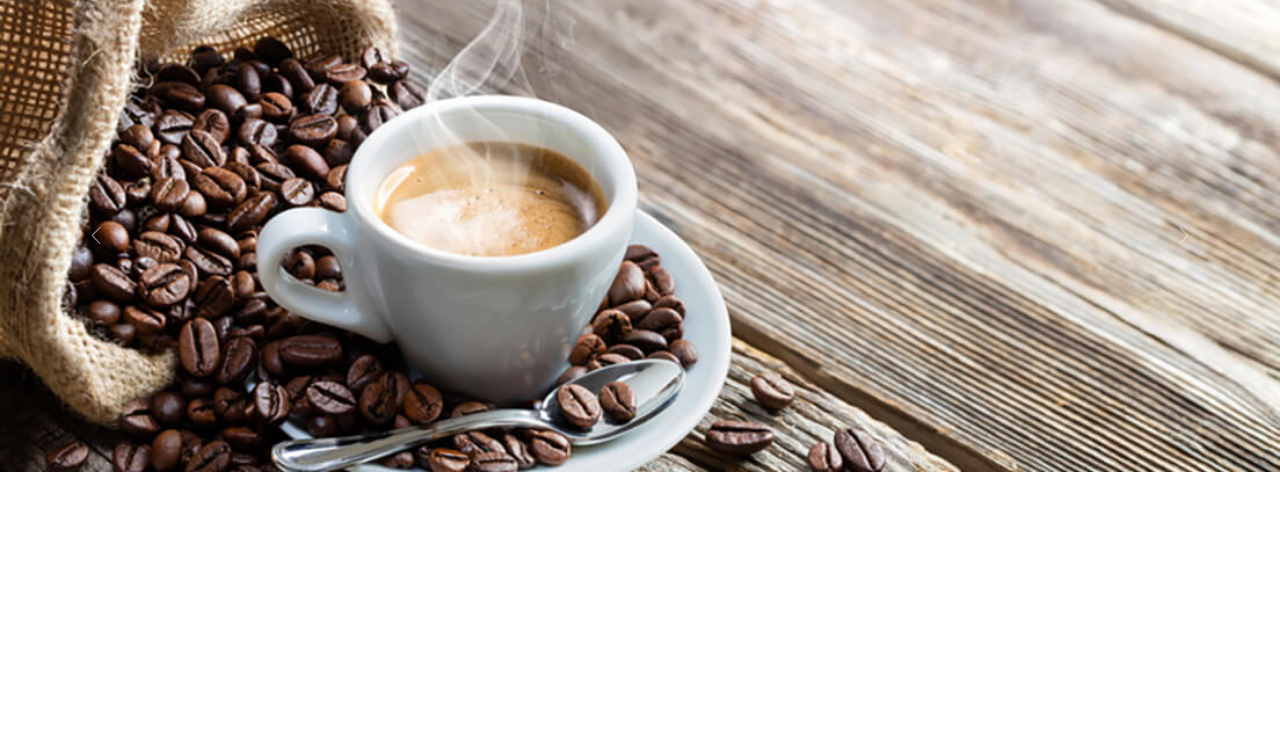
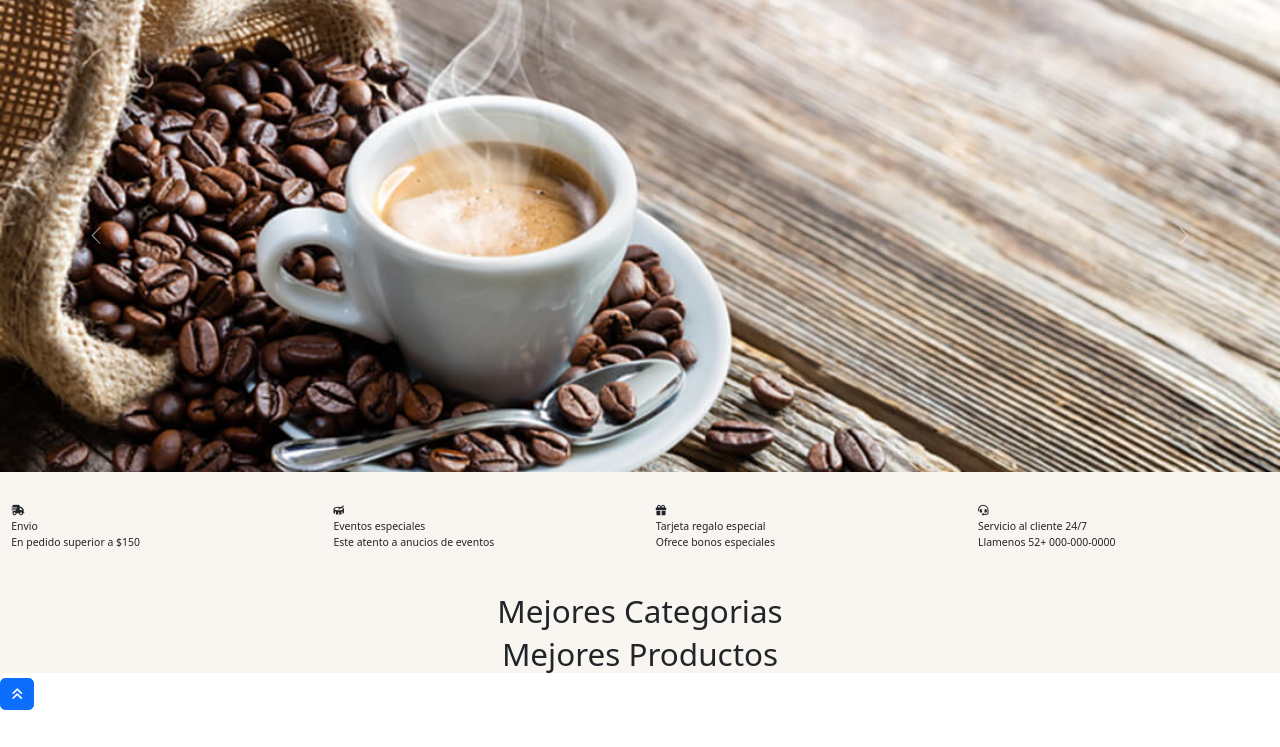
Before and after one commit to JuanGmz/Integradora, a PHP site: page / in a window 1280 px wide. Shown: the part 53-800 px from the top of the page. Run offline with PHP 8.4, Linux system fonts and the light colour scheme; some libraries are stand-ins or nearby versions.

Commit message:
Contenido carga/conaniner

```diff
--- a/css/index.css
+++ b/css/index.css
@@ -8,7 +8,7 @@
 }
 
 
-html{
+html {
     font-size: 65.5%;
     font-family: 'Poppins', sans-serif;
 
@@ -20,8 +20,101 @@ html{
     padding: 0;
     box-sizing: border-box;
 }
+/*----------------CARGA------*/
+.hidden {
+    overflow: hidden;
+}
 
+.centrado {
+    height: 100vh;
+    background-color: var(--primary-color);
+    display: flex;
+    justify-content: center;
+    align-items: center;
+}
 
+.lds-ripple,
+.lds-ripple div {
+    box-sizing: border-box;
+}
+
+.lds-ripple {
+    display: inline-block;
+    position: relative;
+    width: 80px;
+    height: 80px;
+}
+
+.lds-ripple div {
+    position: absolute;
+    border: 4px solid currentColor;
+    opacity: 1;
+    border-radius: 50%;
+    animation: lds-ripple 1s cubic-bezier(0, 0.2, 0.8, 1) infinite;
+}
+
+.lds-ripple div:nth-child(2) {
+  animation-delay: -0.5s;
+}
+@keyframes lds-ripple {
+  0% {
+    top: 36px;
+    left: 36px;
+    width: 8px;
+    height: 8px;
+    opacity: 0;
+  }
+  4.9% {
+    top: 36px;
+    left: 36px;
+    width: 8px;
+    height: 8px;
+    opacity: 0;
+  }
+  5% {
+    top: 36px;
+    left: 36px;
+    width: 8px;
+    height: 8px;
+    opacity: 1;
+  }
+  100% {
+    top: 0;
+    left: 0;
+    width: 80px;
+    height: 80px;
+    opacity: 0;
+  }
+}
+
+/*--------------------*/
+/*Utilidades*/
+.conteiner {
+    max-width: 120rem;
+    margin: 0 auto;
+}
+
+.heading-1 {
+    text-align: center;
+    font-weight: 500;
+    font-size: 3rem;
+}
+/*----------------*/
+/*Main content*/
+
+.main-content {
+    background-color: var(--background-color);
+}
+/*------------*/
+/*Feature*/
+.container-features {
+    display: grid;
+    grid-template-columns: repeat(4, 1fr);
+    gap: 3rem;
+    padding: 3rem 0;
+
+}
+/*-------------*/
 .conteiner-navbar {
     background-color: var(--primary-color);
 }
--- a/index.html
+++ b/index.html
@@ -7,9 +7,21 @@
     <title>Document</title>
     <link rel="stylesheet" href="./node_modules/bootstrap/dist/css/bootstrap.min.css">
     <link rel="stylesheet" href="./css/index.css">
+
+
 </head>
 
-<body>
+<body class="hidden">
+    <!--====== Carga ===inicio====-->
+    <div class="centrado" id="onload">
+        <div class="lds-ripple">
+            <div></div>
+            <div></div>
+        </div>
+    </div>
+
+
+
     <nav class="navbar navbar-expand-lg bg-body-tertiary">
         <div class="container-fluid">
             <a class="navbar-brand" href="#">Logo</a>
@@ -33,7 +45,7 @@
             </div>
         </div>
     </nav>
-
+    <!--================== Carusel ====================================-->
     <div id="carouselExampleRide" class="carousel slide" data-bs-ride="true">
         <div class="carousel-inner">
             <div class="carousel-item active">
@@ -55,7 +67,86 @@
             <span class="visually-hidden">Next</span>
         </button>
     </div>
+
+    <main class="main-content">
+
+        <!--================== Container de seleccion =====================-->
+        <section class="conteiner container-features">
+            <div class="card-feature">
+                <i class="fa-solid fa-truck-fast"></i>
+                <div class="facture-content">
+                    <span>Envio</span>
+                    <p>En pedido superior a $150</p>
+                </div>
+            </div>
+            <div class="card-feature">
+                <i class="fa-solid fa-drum"></i>
+                <div class="facture-content">
+                    <span>Eventos especiales</span>
+                    <p>Este atento a anucios de eventos</p>
+                </div>
+            </div>
+            <div class="card-feature">
+                <i class="fa-solid fa-gift"></i>
+                <div class="facture-content">
+                    <span>Tarjeta regalo especial</span>
+                    <p>Ofrece bonos especiales</p>
+                </div>
+            </div>
+
+            <div class="card-feature">
+                <i class="fa-solid fa-headset"></i>
+                <div class="facture-content">
+                    <span>Servicio al cliente 24/7</span>
+                    <p>Llamenos 52+ 000-000-0000</p>
+                </div>
+            </div>
+        </section>
+
+        <!--================== catergoria/Productos ==================================-->
+
+        <!--== Categria ==-->
+        <section class="container top-categories">
+            <h1 class="heading-1">Mejores Categorias</h1>
+        </section>
+
+        <!--== Productos ==-->
+        <section class="container top-products">
+            <h1 class="heading-1">Mejores Productos</h1>
+        </section>
+
+
+        <!--================== Eventos ====================================-->
+
+        <!--================== Blog =======================================-->
+
+        <!--================== Productos ==================================-->
+
+        <!--================== Difuncion ==================================-->
+
+        <!--================== Pie de pagina ==============================-->
+
+    </main>
+
+
+
+
+
+
+
+    <!-- fin  de pie de pagina-->
+    <a href="#" class="btn btn-lg btn-primary btn-lg-square back-to-top"><i class="fa fa-angle-double-up"></i></a>
+
+
     <script src="./node_modules/bootstrap/dist/js/bootstrap.bundle.min.js"></script>
+
+    <!--=== Enlaces de carga =====-->
+    <script src="https://code.jquery.com/jquery-3.7.1.min.js"></script>
+    <script src="./js/onload.js"></script>
+
+    <!--=== Enlace de iconos ======-->
+    <script src="https://kit.fontawesome.com/b820f07375.js" crossorigin="anonymous"></script>
+
 </body>
 
 </html>
--- /dev/null
+++ b/js/onload.js
@@ -0,0 +1,5 @@
+window.onload=function(){
+    $('#onload').fadeOut();
+    $('body').removeClass('hidden');
+
+}
```
